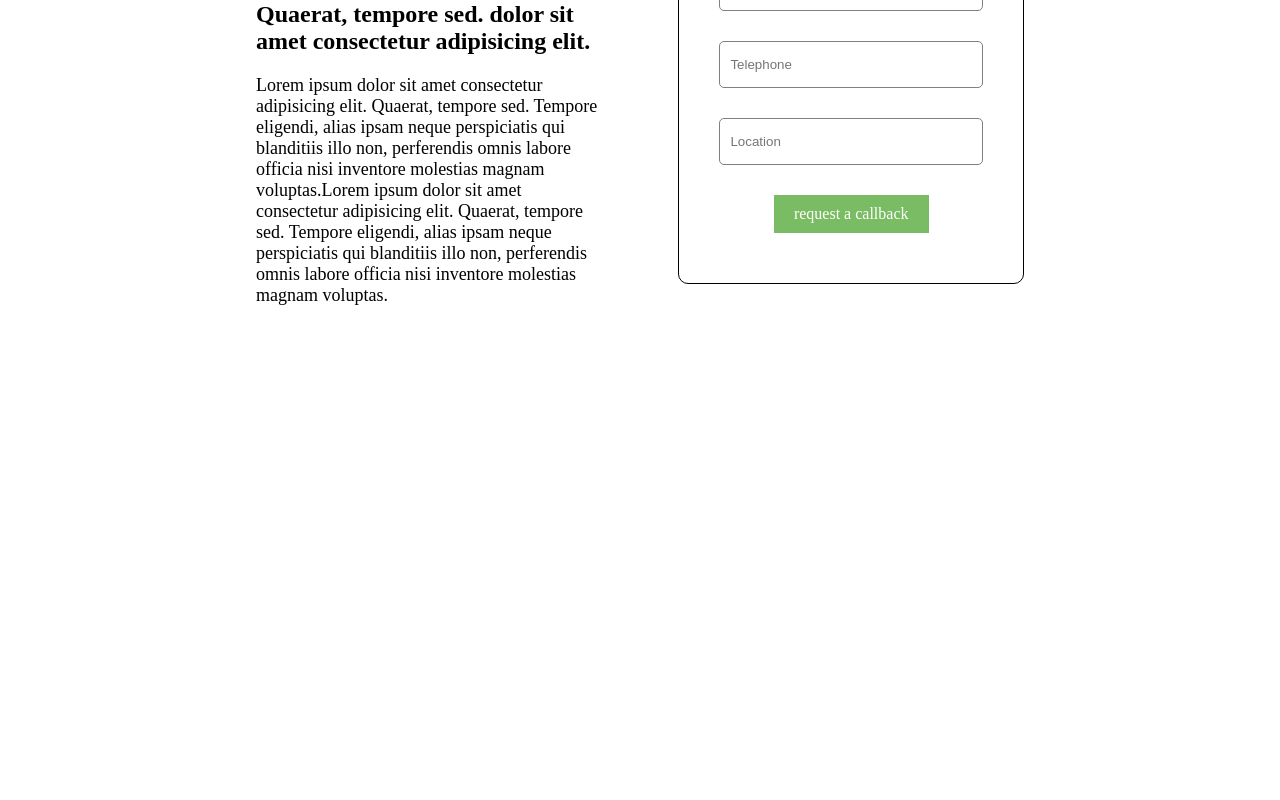
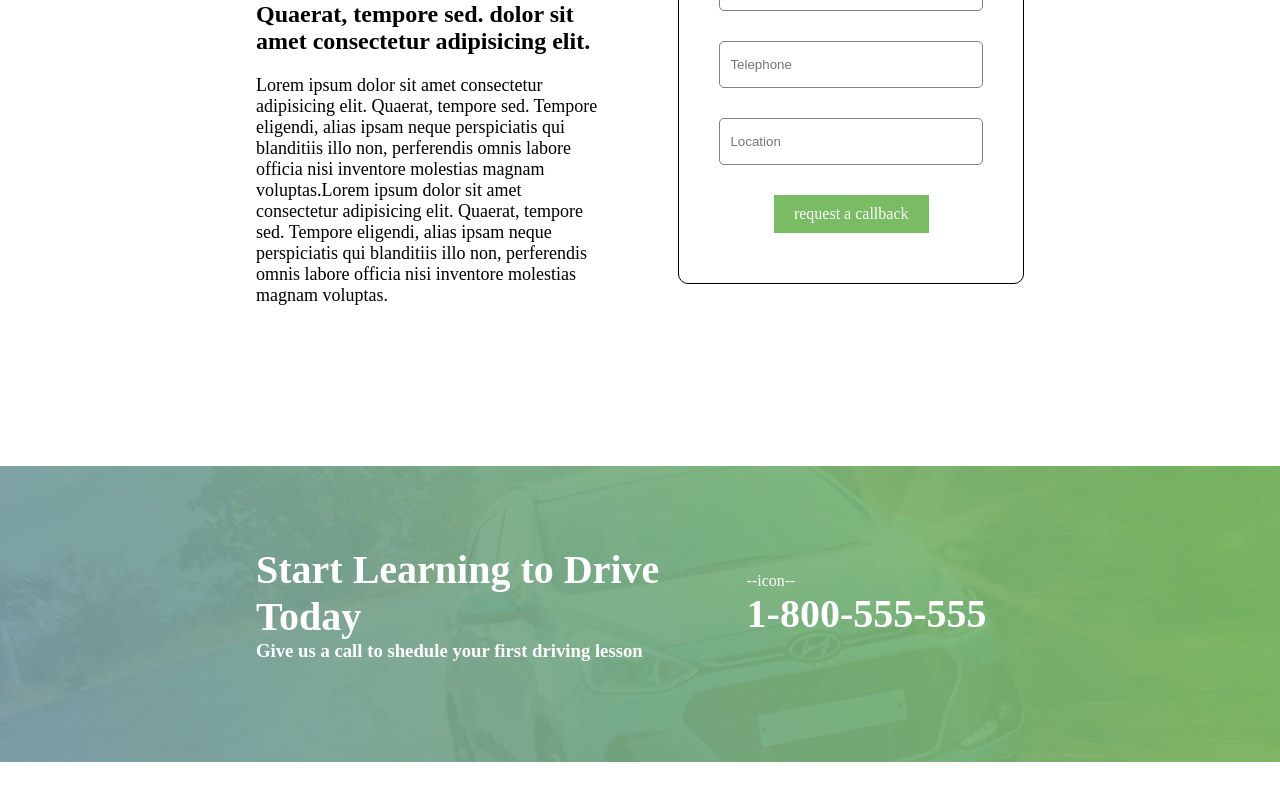
Before and after one commit to MatteoRuggieri2/proj-html-vuejs, a Vue app: page / in a window 1280 px wide. Shown: the part 940-1740 px from the top of the page. Before the commit the page ends 1326 px from the top, so only its background shows below. Built offline with nearby package versions, Linux system fonts and the light colour scheme.

Commit message:
Completato number banner

```diff
--- a/src/components/Main.vue
+++ b/src/components/Main.vue
@@ -33,6 +33,30 @@
         </section>
 
         <!-- Section - Courses -->
+        <section class="courses-sect">
+
+            <!-- Number Banner -->
+            <div class="number-banner">
+                <div class="container">
+                    <div class="wrapper">
+                        <div>
+                            <h2>Start Learning to Drive Today</h2>
+                            <h3>Give us a call to shedule your first driving lesson</h3>
+                        </div>
+                        <div>
+                            <span>--icon-- </span>
+                            <h2 class="telephone-number">1-800-555-555</h2>
+                        </div>
+                    </div>
+                </div>
+            </div>
+
+            <!-- Courses -->
+            <div>
+
+            </div>
+
+        </section>
 
 
     </main>
@@ -89,7 +113,7 @@ export default {
 
                 h2 {
                     margin-bottom: 30px;
-                    font-size: 40px;
+                    font-size: $section_title_font_size;
                 }
 
                 h4 {
@@ -102,6 +126,35 @@ export default {
                 }
             }
         }
+
+        // Section - Courses
+        .courses-sect {
+
+            .number-banner {
+                padding-top: 80px;
+                padding-bottom: 100px;
+                color: $secondary_color;
+                background-image: url('../assets/img/horizontal-cta-background.jpg');
+                background-size: cover;
+                background-position: center;
+                background-repeat: no-repeat;
+
+                .wrapper {
+                    display: flex;
+                    justify-content: space-between;
+                    align-items: center;
+
+                    h2 {
+                        font-size: $section_title_font_size;
+                    }
+
+                    .telephone-number {
+                        display: inline-block;
+                    }
+                }
+            }
+
+        }
     }
 
 </style>
--- a/src/style/variables.scss
+++ b/src/style/variables.scss
@@ -1,6 +1,9 @@
 // Color
 $primary_color: #7abc64;
 $secondary_color: #ffffff;
+
+// Section Title - Font Size
+$section_title_font_size: 40px
 
 // Text color
 // $primary_text_color: white;
```
